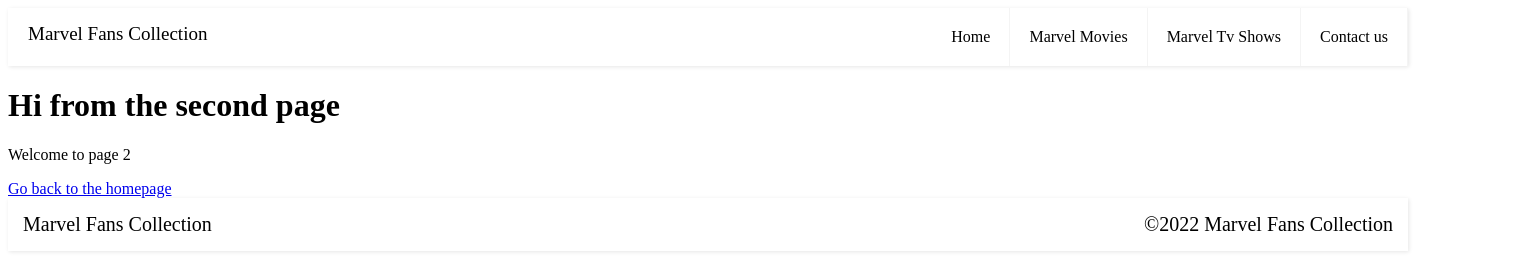
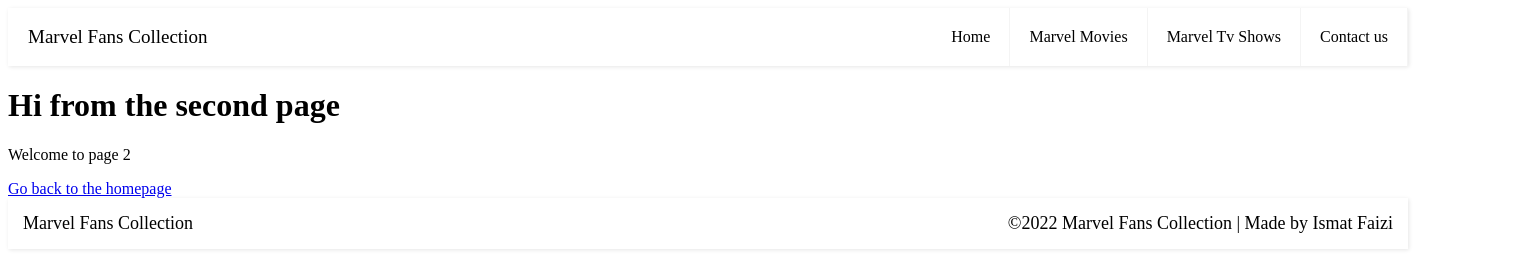
Before and after one commit to IsmatFaizi/marvel-fans-collections, a Gatsby site: page /page-2 in a window 1536 px wide. Built offline with nearby package versions, Linux system fonts and the light colour scheme; Gatsby itself is replaced by a stand-in of ours.

Commit message:
laaste techt voor uploaden aan CSS

```diff
--- a/src/components/footer.js
+++ b/src/components/footer.js
@@ -15,7 +15,7 @@ const Footer = () => {
   return (
     <footer className={footer}>
         <a href="/" className={logo}>{data.site.siteMetadata.title}</a>
-        <p>&copy;{new Date().getFullYear()} {data.site.siteMetadata.title}</p>
+        <p>&copy;{new Date().getFullYear()} {data.site.siteMetadata.title} | Made by Ismat Faizi</p>
     </footer>
   )
 }
--- a/src/components/footer.module.css
+++ b/src/components/footer.module.css
@@ -14,13 +14,13 @@
 .footer .logo {
     display: block;
     float: left;
-    font-size: 2.2vw;
+    font-size: 2vw;
     margin: 15px;
     text-decoration: none;
 }
 .footer p {
     display: block;
-    font-size: 2.2vw;
+    font-size: 2vw;
     margin: 15px;
     color: black;
 }
@@ -28,18 +28,12 @@
     color: black;
 }
 @media (min-width: 1000px) {
-    .footer .logo {
-        font-size: 1.5vw;
-    }
-    .footer p {
-        font-size:  1.5vw;
+    .footer .logo, .footer p {
+        font-size: 1.4vw;
     }
 }
 @media (min-width: 1400px) {
-    .footer .logo {
-        font-size: 20px;
-    }
-    .footer p {
-        font-size: 20px;
+    .footer .logo, .footer p{
+        font-size: 18px;
     }
 }
--- a/src/components/header.module.css
+++ b/src/components/header.module.css
@@ -31,7 +31,7 @@
   display: block;
   float: left;
   font-size: 19px;
-  padding: 15px 20px;
+  padding: 18px 20px;
   text-decoration: none;
   color: black;
 }
@@ -50,7 +50,7 @@
   cursor: pointer;
   display: inline-block;
   float: right;
-  padding: 25px 20px;
+  padding: 27px 20px;
   position: relative;
   user-select: none;
 }
--- a/src/components/teaser.module.css
+++ b/src/components/teaser.module.css
@@ -16,6 +16,8 @@
     border-radius: 1.5vw;
     box-shadow: rgba(0, 0, 0, 0.9) 0px 8px 24px;
     margin-bottom: 1vh;
+    transition: all 0.5s ease;
+    top: 0;
 }
 .teaserTitle{
     width: 100%;
@@ -23,6 +25,7 @@
     text-align: center;
     margin:auto;
     font-size: 2.5vw;
+    transition: all 0.5s ease;
 }
 .teaserContainer:hover .teaserTitle {
     color: red;
--- a/src/pages/pages.module.css
+++ b/src/pages/pages.module.css
@@ -69,6 +69,7 @@
     display: flex;
     align-items: center;
     padding: 0 10px;
+    margin-bottom: 15px;
   }
   .instagram,
   .facebook,
```
